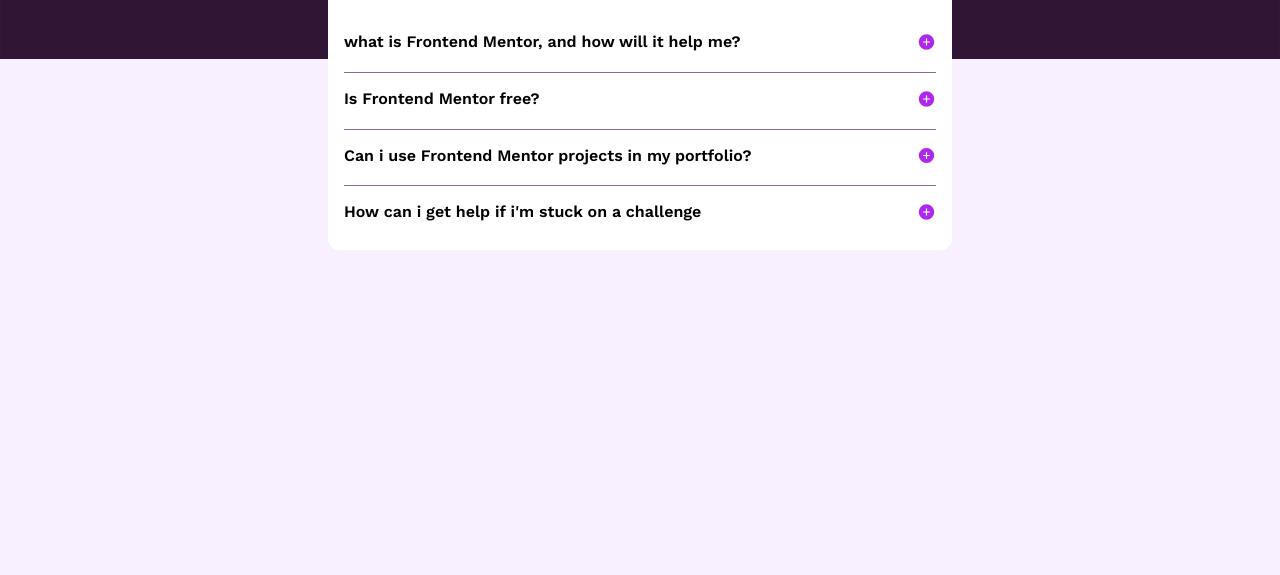
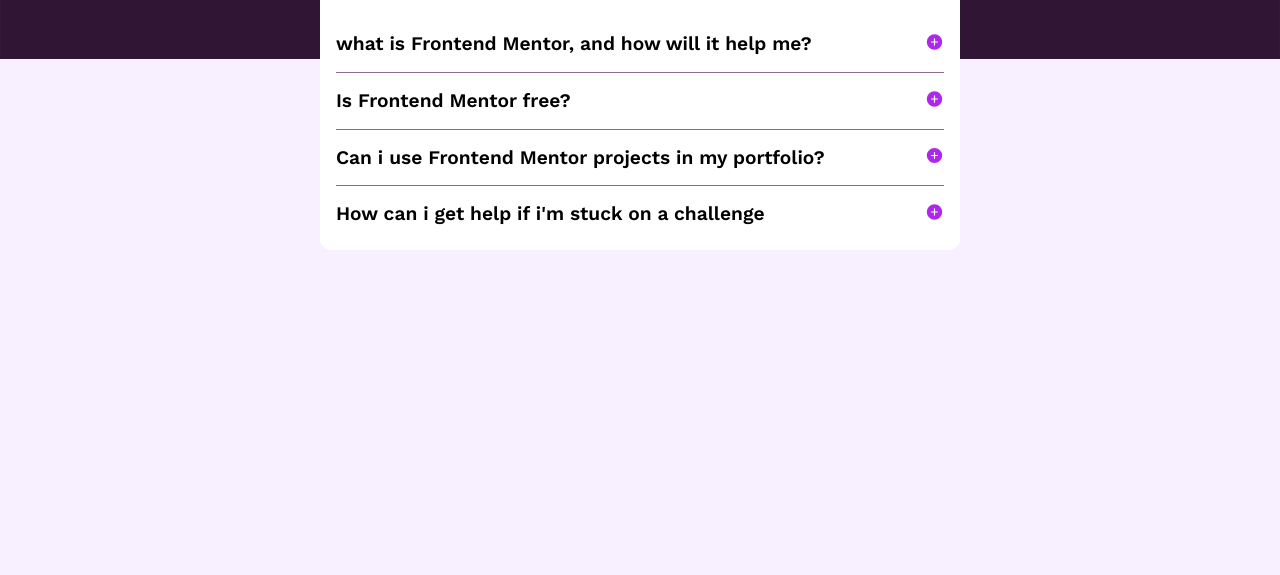
Before and after one commit to 2Clight/faq-acco-ab, a plain HTML site: page index.html in a window 1280 px wide. Shown: the part 225-800 px from the top of the page. Drawn offline with nearby package versions, Linux system fonts and the light colour scheme.

Commit message:
Update style.css

```diff
--- a/style.css
+++ b/style.css
@@ -25,7 +25,7 @@ body{
 }
 h3{
     font-weight: var(--fw-semi-bold);
-    font-size: 1rem;
+    font-size: 1.2rem;
 }
 p{
     opacity: 0.8;
@@ -48,7 +48,7 @@ p{
 }
 .container{
 
-    max-width:39rem;
+    max-width:40rem;
     background-color: var(--clr-white);
     margin: 8rem auto;
     padding: 0.5rem 1rem;
```
